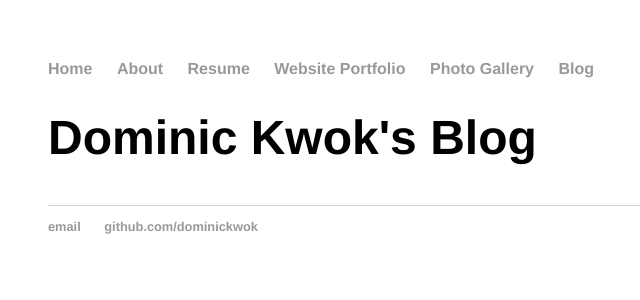
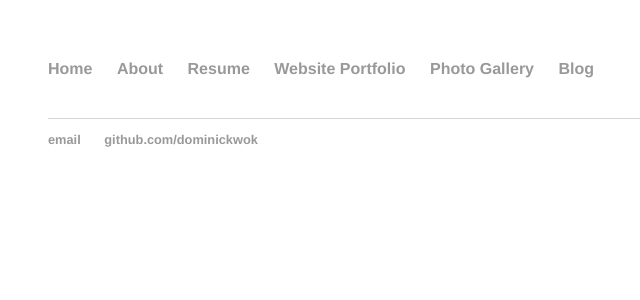
Before and after one commit to dominickwok/dominickwok.github.io, a Jekyll site: the page built from blog/index.html, in a window 1280 px wide. Shown: the top 300 px of the page, without its empty margins (144-784 px from the left). Built offline with Jekyll 4.4.1, drawn with Linux system fonts in a browser that asks for light colours; Markdown is read by kramdown in place of the engine named in the settings.

Commit message:
tightening up some titles

```diff
--- a/blog/index.html
+++ b/blog/index.html
@@ -1,8 +1,8 @@
 ---
 layout: default
-title: Dominic Kwok's Blog
+title: Blog | Dominic Kwok
 ---
-	<h1>{{ page.title }}</h1>
+	<!--h1>{{ page.title }}</h1-->
 	<ul class="posts">
 
 	  {% for post in site.posts %}
--- a/index.html
+++ b/index.html
@@ -1,5 +1,6 @@
 ---
 layout: default
+title: HOME | Dominic Kwok
 ---
 <div class="blurb">
 	<h1>D. Kwok</h1>
```
